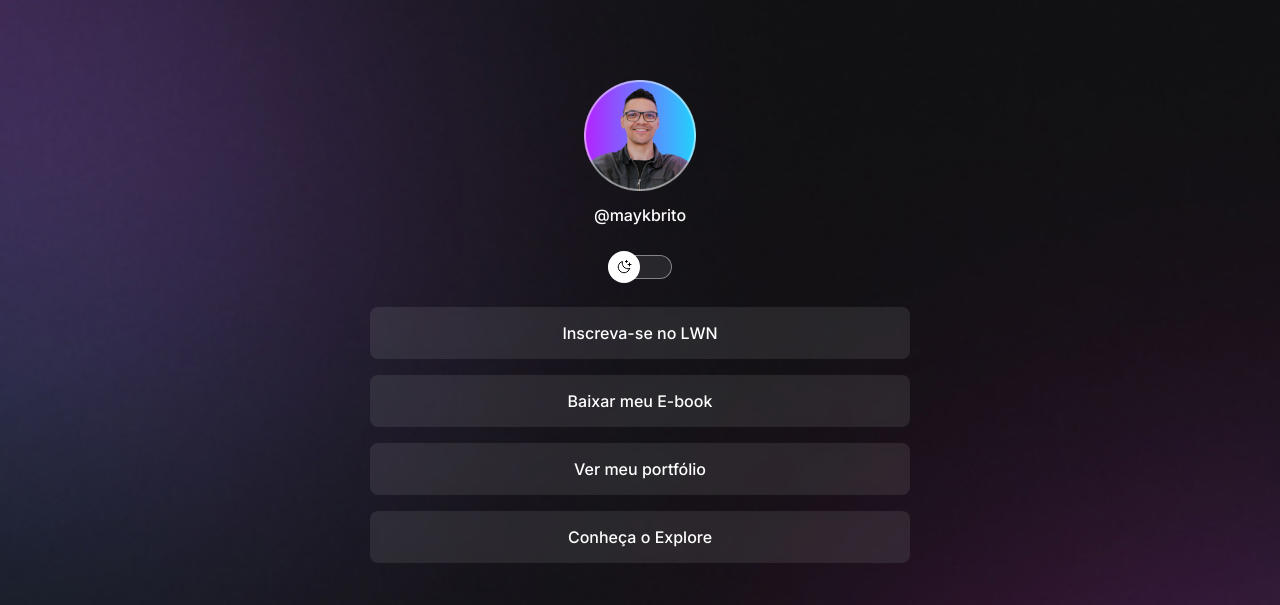
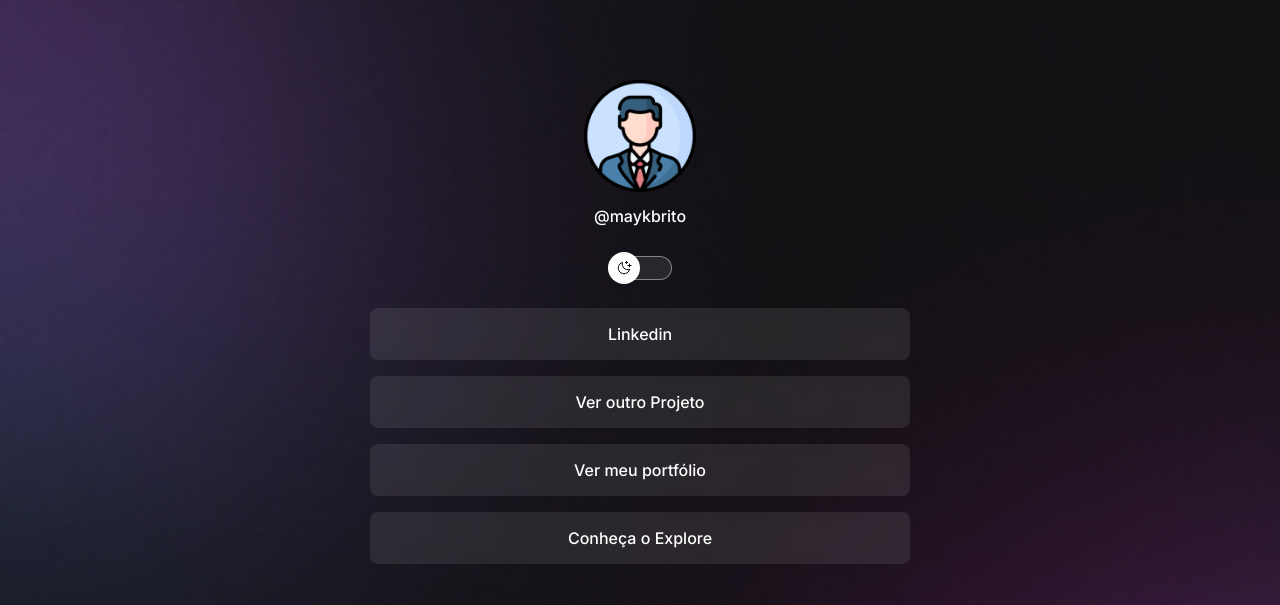
Before and after one commit to gustavopenha07/Discover, a plain HTML site: page index.html in a window 1280 px wide. Shown: the top 605 px of the page. Drawn offline with nearby package versions, Linux system fonts and the light colour scheme.

Commit message:
important adjustment

```diff
--- a/index.html
+++ b/index.html
@@ -13,7 +13,7 @@
 <body>
    <div id="container">
     <div id="profile">
-        <img src="./assents/avatar.png"
+        <img src="./assents/perfil.png"
         alt="foto de mayke sorindo, usando uma camisa preta em um fundo amarelo">
 
         <p>@maykbrito</p>
@@ -27,13 +27,13 @@
 
     <ul>
         <li>
-            <a href="#">Inscreva-se no LWN</a>
+            <a href="#">Linkedin</a>
         </li>
         <li>
-            <a href="#">Baixar meu E-book</a>
+            <a href="https://gustavopenha07.github.io/Projeto_cordel/" target="_blank">Ver outro Projeto</a>
         </li>
         <li>
-            <a href="#">Ver meu portfólio</a>
+            <a href="https://github.com/gustavopenha07/" target="_blank">Ver meu portfólio</a>
         </li>
         <li>
             <a href="https://rocketseat.com.br/" target="_blank">Conheça o Explore</a>
--- a/script.js
+++ b/script.js
@@ -8,10 +8,10 @@ function toggleMode() {
   //Substituir a imagem
   if(html.classList.contains('light')) {
     //se tiver light mode, adicionar a imagem light
-    img.setAttribute('src', './assents/avatar-light.png')
+    img.setAttribute('src', './assents/perfi.png')
   } else {
     //se tiver sem light mode, manter a imagem normal
-    img.setAttribute('src', './assents/avatar.png')
+    img.setAttribute('src', './assents/perfil.png')
 
   }
 
```
Also changed, not shown: assents/perfil.png (added), 1 other file.
